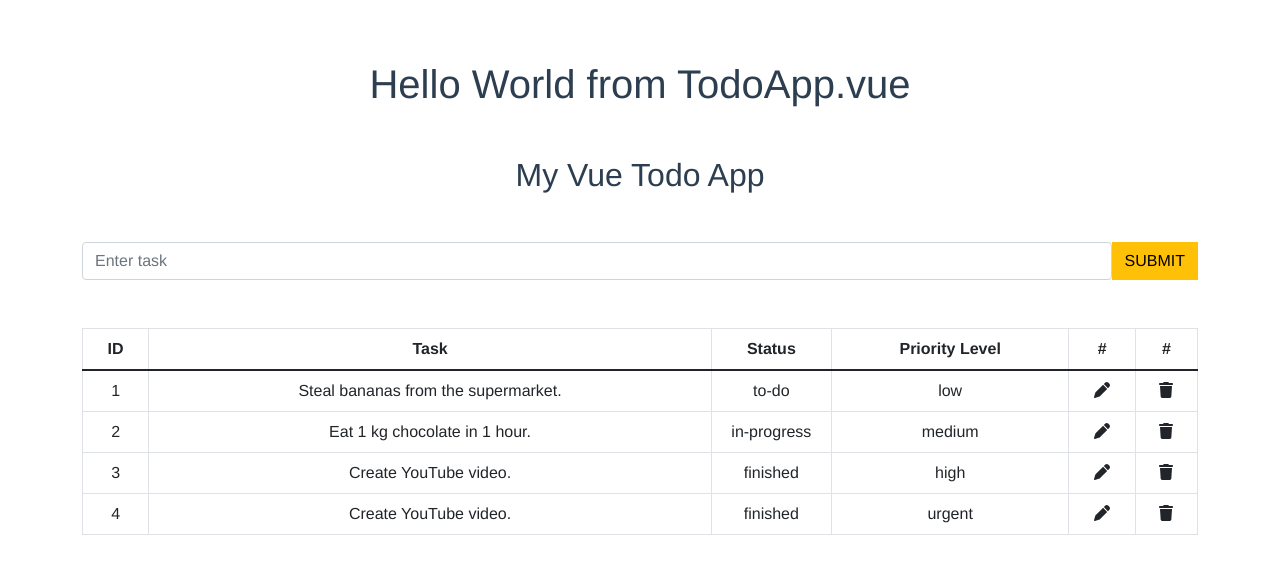
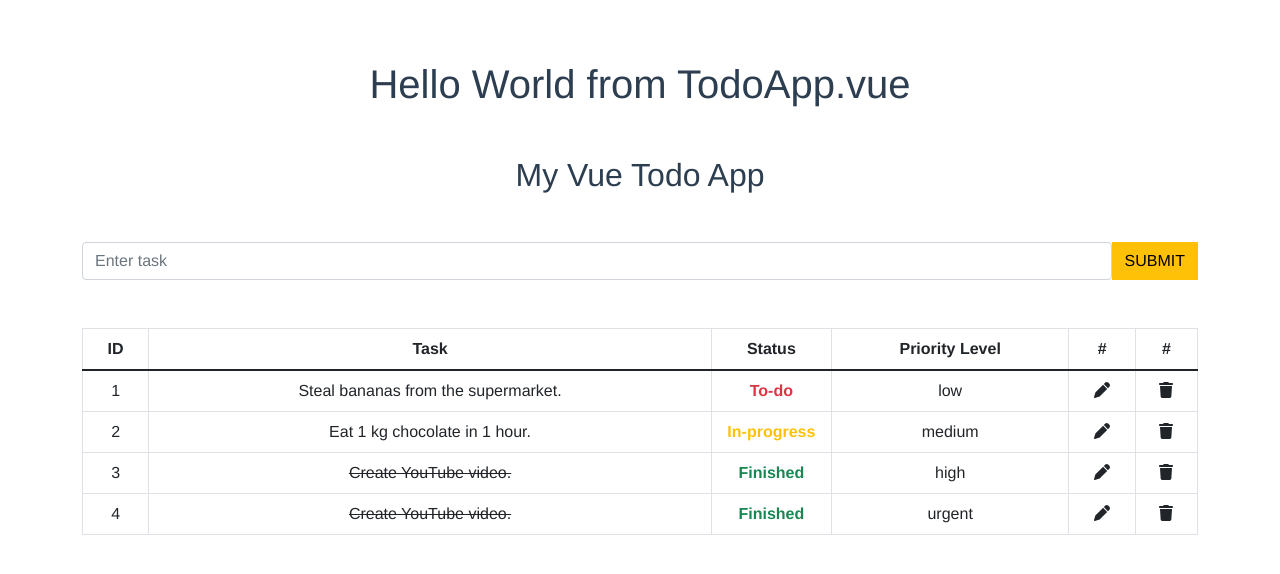
Before and after one commit to nasuhasri/vue2-todo-app, a Vue app: page / in a window 1280 px wide. Shown: the top 574 px of the page. Built offline with nearby package versions, Linux system fonts and the light colour scheme.

Commit message:
add decoration

```diff
--- a/src/components/TodoApp.vue
+++ b/src/components/TodoApp.vue
@@ -25,9 +25,13 @@
       <tbody>
         <tr v-for="(task, index) in tasks" :key="index">
           <td>{{ task.id }}</td>
-          <td>{{ task.name }}</td>
+          <td>
+            <span :class="{'finished': task.status === 'finished'}">{{ task.name }}</span>
+          </td>
           <td style="width: 120px">
-            <span class="pointer" @click="changeStatus(index)">{{ task.status }}</span>
+            <span class="pointer fw-bold" @click="changeStatus(index)" :class="{'text-danger': task.status === 'to-do', 'text-warning': task.status === 'in-progress', 'text-success': task.status === 'finished'}">
+              {{ firstCharUpper(task.status) }}
+            </span>
           </td>
           <!-- <td>
             <select class="form-select" aria-label="Default select example">
@@ -138,7 +142,15 @@
 
       if(++newIndex > 2) { newIndex = 0 }
 
+      // change status
       this.tasks[index].status = this.availableStatus[newIndex];
+    },
+
+    firstCharUpper(str){
+      // finished
+      // str.charAt(0).toUpperCase() - f -> F
+      // str.slice(1) - will take all -> inished
+      return str.charAt(0).toUpperCase() + str.slice(1);
     }
   }
 }
@@ -149,4 +161,8 @@
 .pointer{
   cursor: pointer;
 }
+
+.finished{
+  text-decoration: line-through;
+}
 </style>
```
